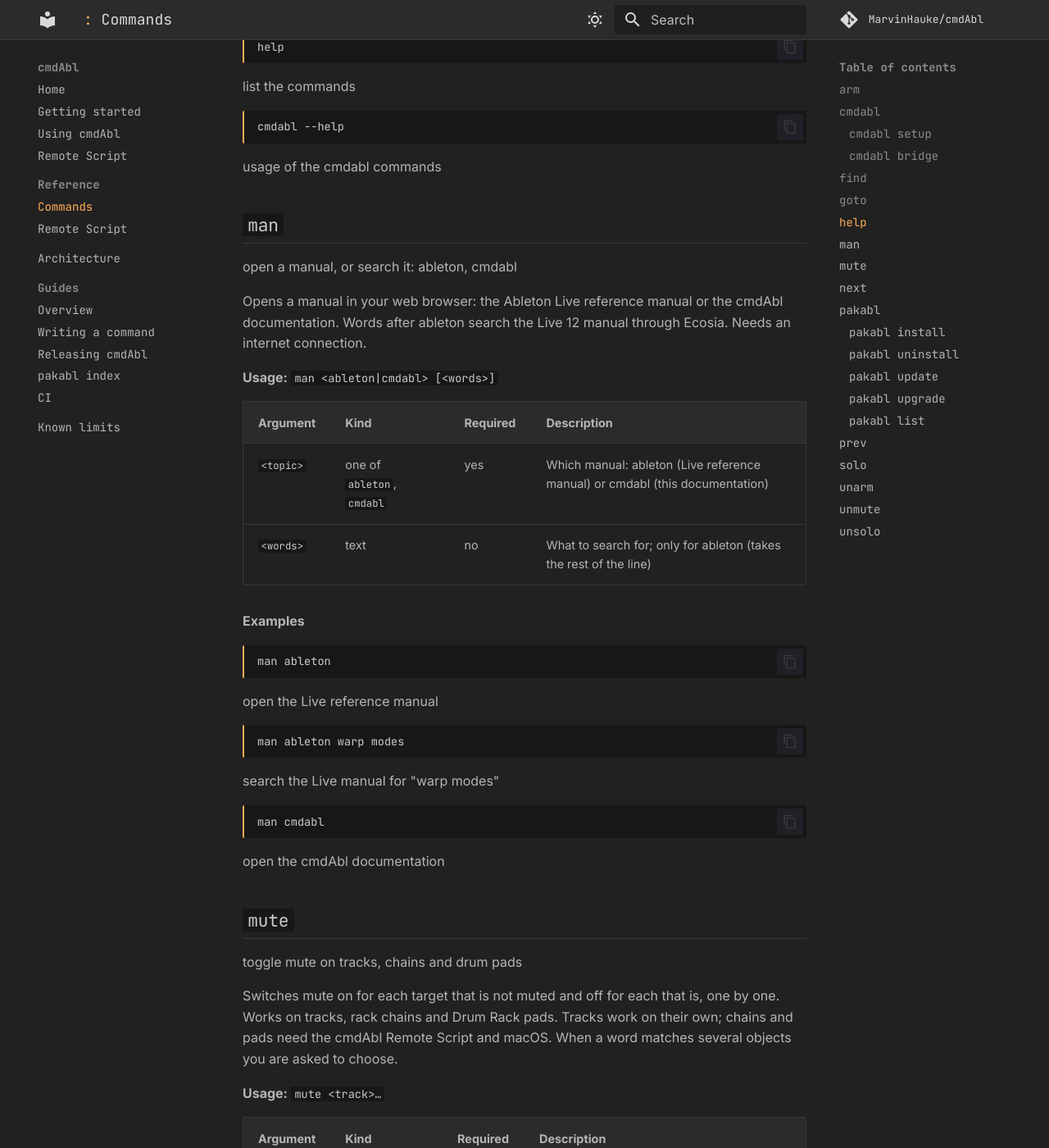
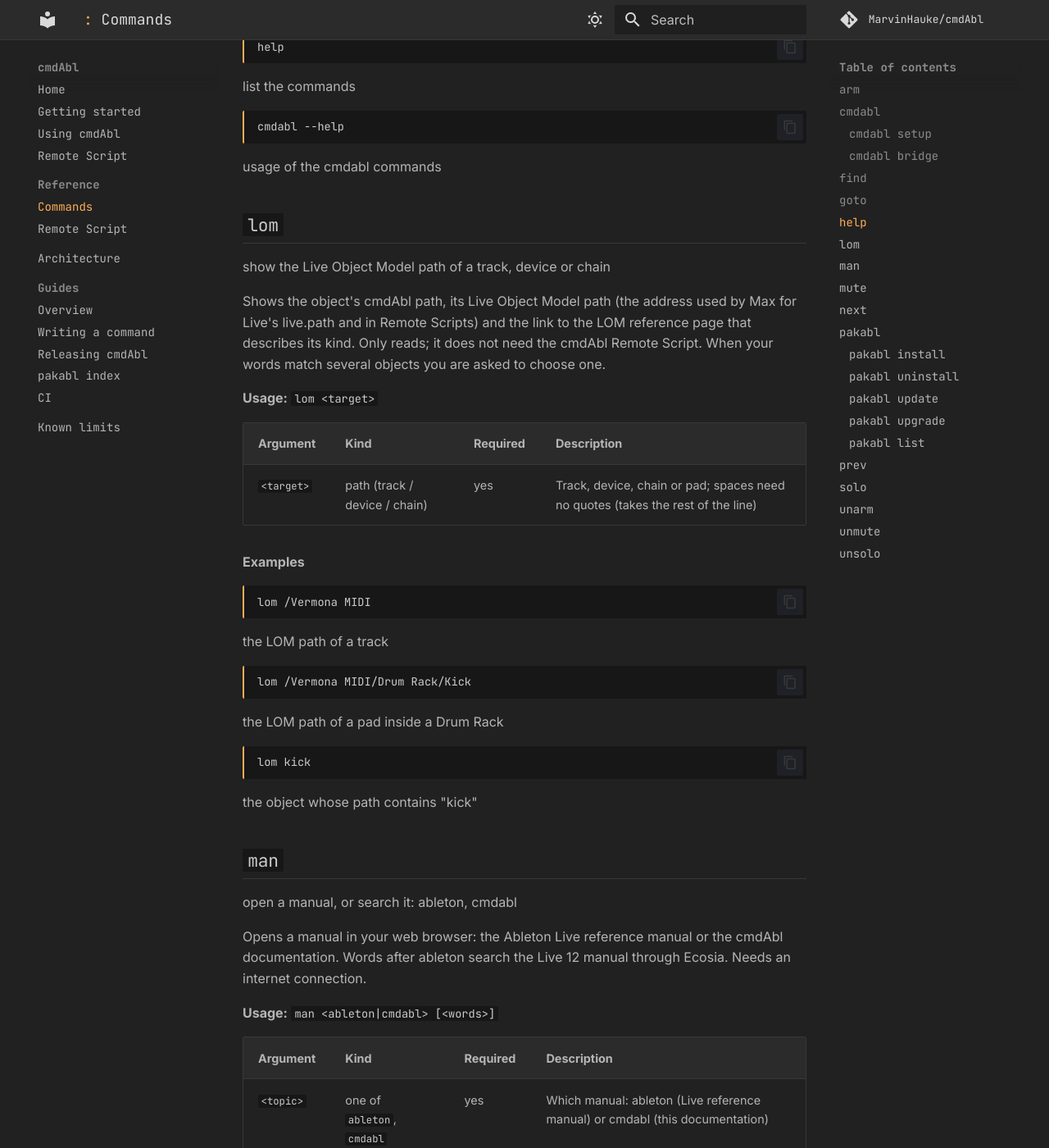
Before and after one commit to MarvinHauke/cmdAbl, an MkDocs documentation site: the page built from docs/reference/commands.md, in a window 1280 px wide and 1400 px high, scrolled down 4589 px. Shown: the whole window at 82% size. Built offline with MkDocs 1.6.1 and Material for MkDocs 9.7.7, drawn with Linux system fonts in a browser that asks for light colours; comment, search, counter and statistics services are not loaded.

Commit message:
docs: command reference includes lom
Co-Authored-By: Claude Sonnet 5.5 <noreply@anthropic.com>

````diff
--- a/docs/reference/commands.md
+++ b/docs/reference/commands.md
@@ -192,6 +192,38 @@ cmdabl --help
 ```
 
 usage of the cmdabl commands
+
+## `lom`
+
+show the Live Object Model path of a track, device or chain
+
+Shows the object's cmdAbl path, its Live Object Model path (the address used by Max for Live's live.path and in Remote Scripts) and the link to the LOM reference page that describes its kind. Only reads; it does not need the cmdAbl Remote Script. When your words match several objects you are asked to choose one.
+
+**Usage:** `lom <target>`
+
+| Argument | Kind | Required | Description |
+| --- | --- | --- | --- |
+| `<target>` | path (track / device / chain) | yes | Track, device, chain or pad; spaces need no quotes (takes the rest of the line) |
+
+**Examples**
+
+```
+lom /Vermona MIDI
+```
+
+the LOM path of a track
+
+```
+lom /Vermona MIDI/Drum Rack/Kick
+```
+
+the LOM path of a pad inside a Drum Rack
+
+```
+lom kick
+```
+
+the object whose path contains "kick"
 
 ## `man`
 
````
